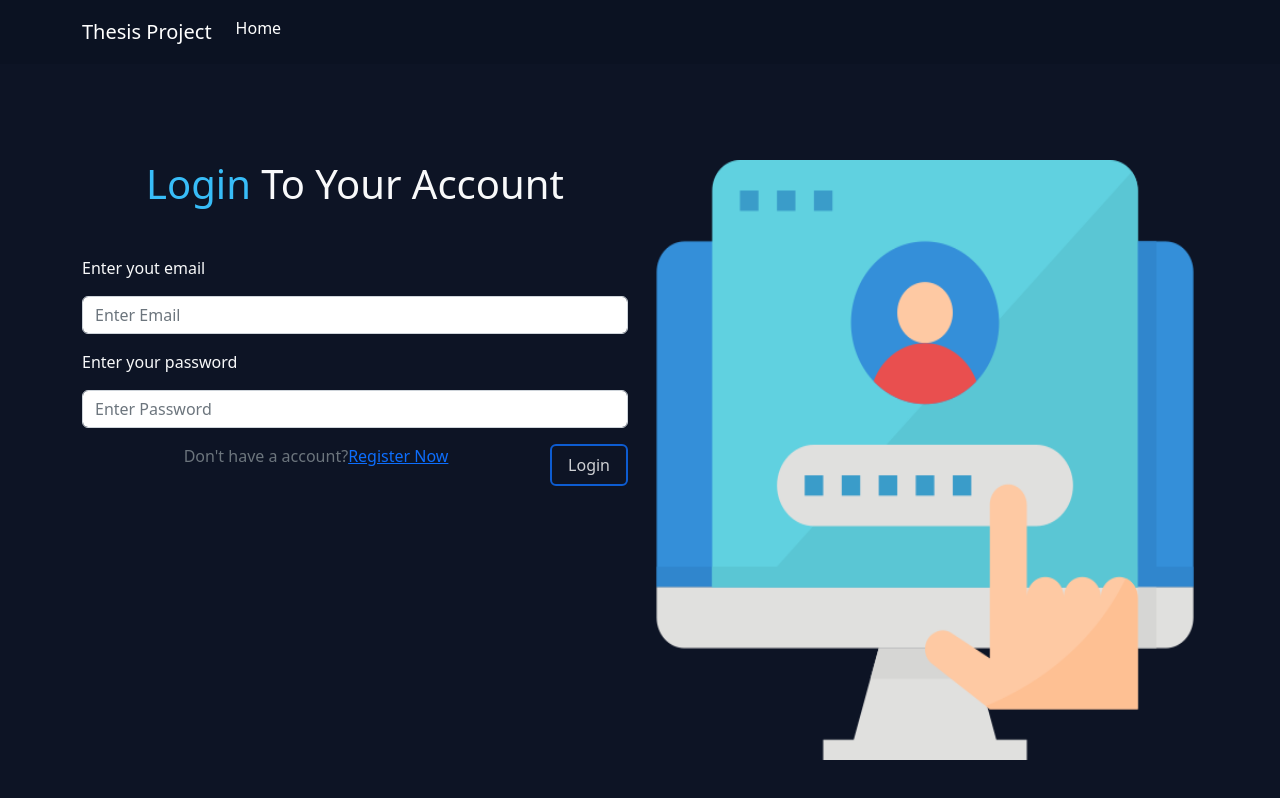
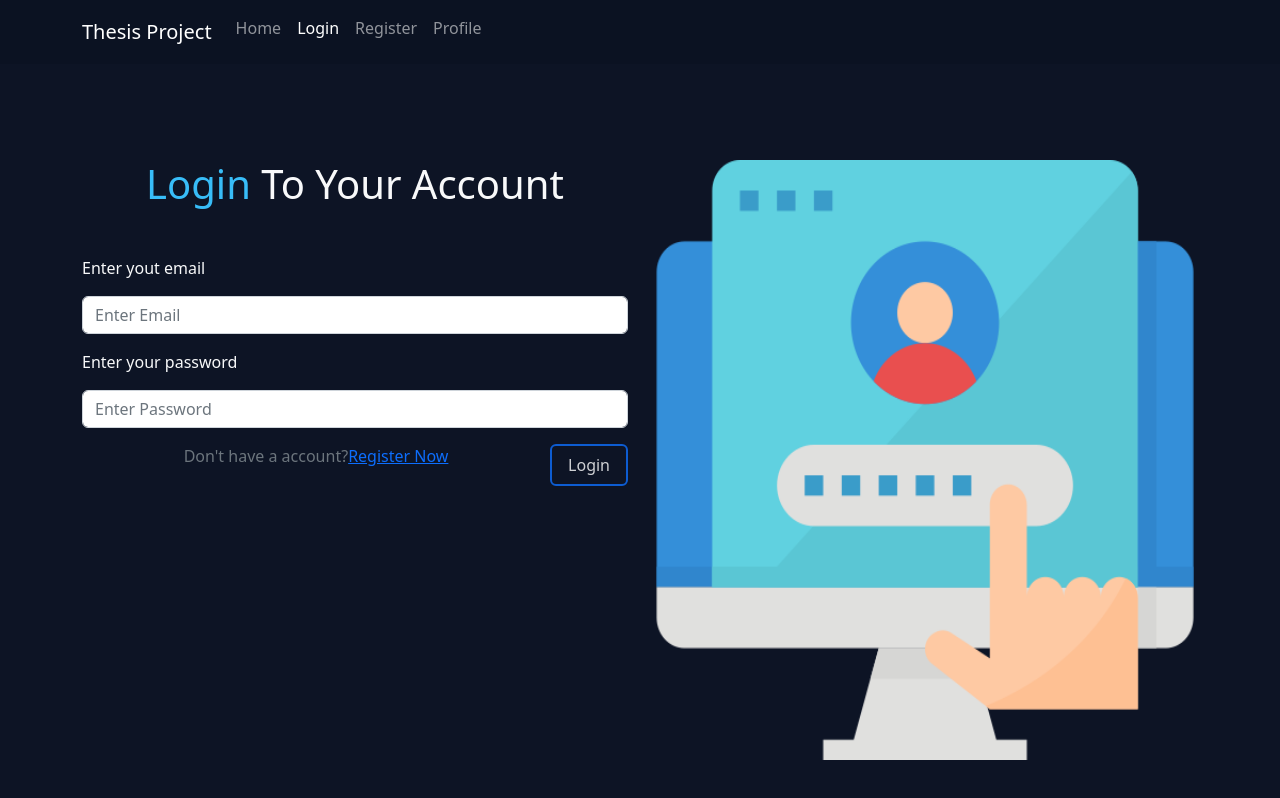
Before and after one commit to Wide-Stars/thesis-project-client, a React (Vite) app: page /login in a window 1280 px wide. Shown: the top 798 px of the page. Built offline with nearby package versions, Linux system fonts and the light colour scheme; the HTML template or start-up script is replaced by a standard one.

Commit message:
fix: nav-links

```diff
--- a/src/components/NavBar.jsx
+++ b/src/components/NavBar.jsx
@@ -1,12 +1,13 @@
 import React from 'react';
 import { Link } from 'react-router-dom';
 import { useNavigate, useLocation } from 'react-router-dom';
-
 const navBar = () => {
   const navigate = useNavigate();
 
   // current location/url of the page
   const { pathname } = useLocation();
+
+  const userId = localStorage.getItem('id');
 
   //logout button handler
   const logoutBtn = () => {
@@ -20,9 +21,9 @@ const navBar = () => {
   return (
     <nav className="navbar navbar-expand-lg navbar-dark primary-bg">
       <div className="container">
-        <a className="navbar-brand" href="#">
+        <Link className="navbar-brand" to={'/'}>
           Thesis Project
-        </a>
+        </Link>
         <button
           className="navbar-toggler"
           type="button"
@@ -37,9 +38,46 @@ const navBar = () => {
         <div className="collapse navbar-collapse" id="navbarSupportedContent">
           <ul className="navbar-nav me-auto mb-2 ">
             <li className="nav-item">
-              <a className="nav-link active" aria-current="page" href="#">
+              <Link
+                className={`nav-link ${pathname === '/' ? 'active' : ''}  `}
+                aria-current="page"
+                to={'/'}
+              >
                 Home
-              </a>
+              </Link>
+            </li>
+            <li className="nav-item">
+              <Link
+                className={`nav-link ${
+                  pathname === '/login' ? 'active' : ''
+                }  `}
+                aria-current="page"
+                to={'/login'}
+              >
+                Login
+              </Link>
+            </li>{' '}
+            <li className="nav-item">
+              <Link
+                className={`nav-link ${
+                  pathname === '/register' ? 'active' : ''
+                }  `}
+                aria-current="page"
+                to={'/register'}
+              >
+                Register
+              </Link>
+            </li>{' '}
+            <li className="nav-item">
+              <Link
+                className={`nav-link ${
+                  pathname.slice(0, 8) === '/profile' ? 'active' : ''
+                }  `}
+                aria-current="page"
+                to={'/profile/' + userId}
+              >
+                Profile
+              </Link>
             </li>
           </ul>
 
--- a/src/components/Post.jsx
+++ b/src/components/Post.jsx
@@ -31,7 +31,10 @@ const Post = () => {
               <div className="row">
                 <div className="col-sm-2">
                   <div className="picture">
-                    <img alt="Opt wizard thumbnail" src={img} />
+                    <img
+                      alt="Opt wizard thumbnail"
+                      src="https://bootdey.com/img/Content/avatar/avatar7.png"
+                    />
                   </div>
                 </div>
                 <div className="col-sm-6">
--- a/src/pages/Login.jsx
+++ b/src/pages/Login.jsx
@@ -36,6 +36,7 @@ const Login = () => {
       });
       localStorage.setItem('token', res.data.token);
       localStorage.setItem('logedin', '0');
+      localStorage.setItem('id', res.data.id);
 
       navigate('/');
     }
```
